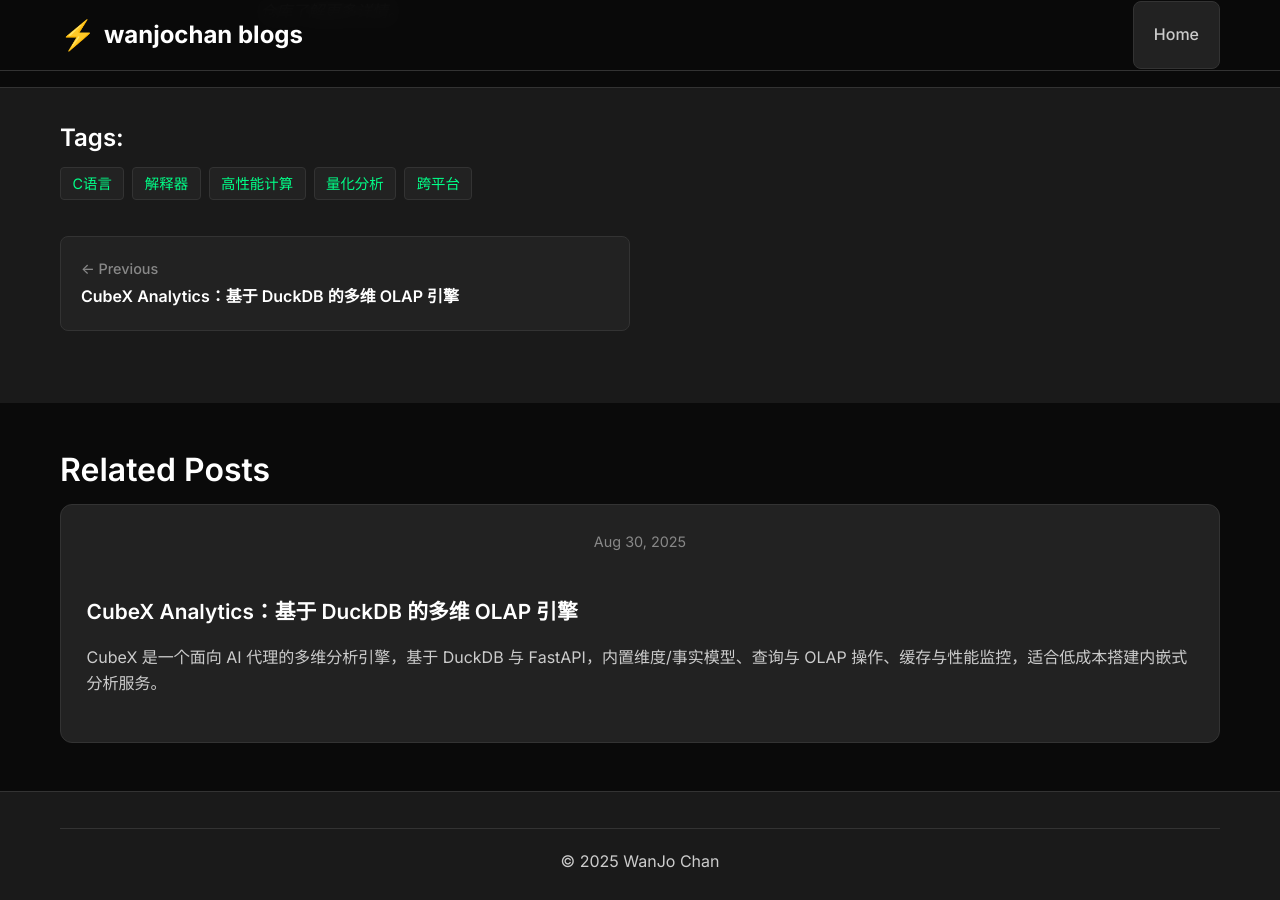
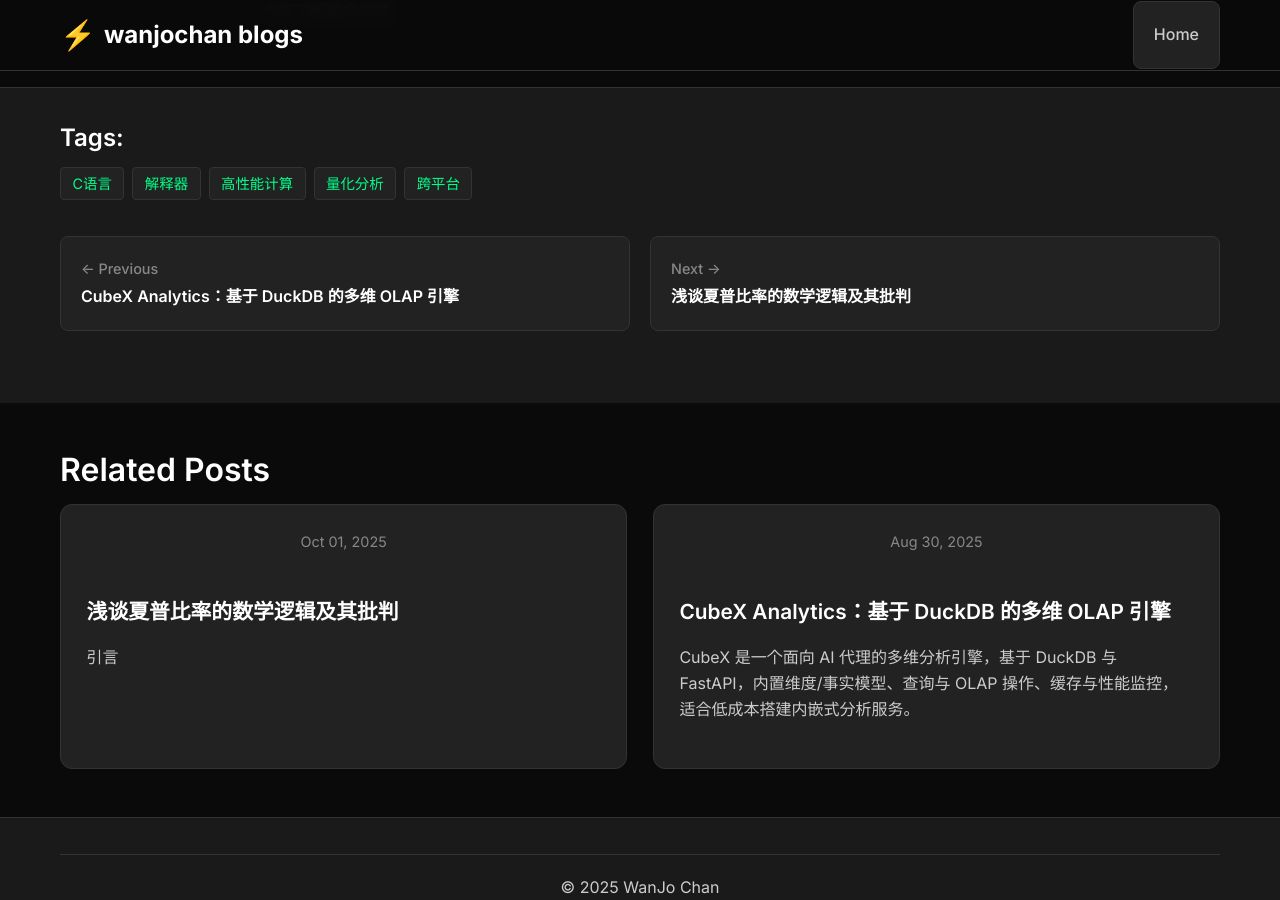
Before and after one commit to wanjochan/wanjochan.github.io, a Jekyll site: the page built from _posts/2025-09-28-cosmorun-c-interpreter.md, in a window 1280 px wide and 900 px high, scrolled down 9289 px. Built offline with Jekyll 4.4.1, drawn with Linux system fonts in a browser that asks for light colours.

Commit message:
Add post on Sharpe ratio critique
Co-authored-by: wanjochan <wanjochan@gmail.com>

```diff
--- a/mathematical-logic-sharpe-ratio-critique.md
+++ b/_posts/2025-10-01-mathematical-logic-sharpe-ratio-critique.md
@@ -1,6 +1,10 @@
-# 浅谈夏普比率的数学逻辑及其批判
-
-*2025-10-01*
+---
+layout: post
+title: "浅谈夏普比率的数学逻辑及其批判"
+date: 2025-10-01
+categories: [量化投资, 数学逻辑]
+tags: [夏普比率, 变异系数, 量化投资, 数学批判]
+---
 
 ## 引言
 
```
